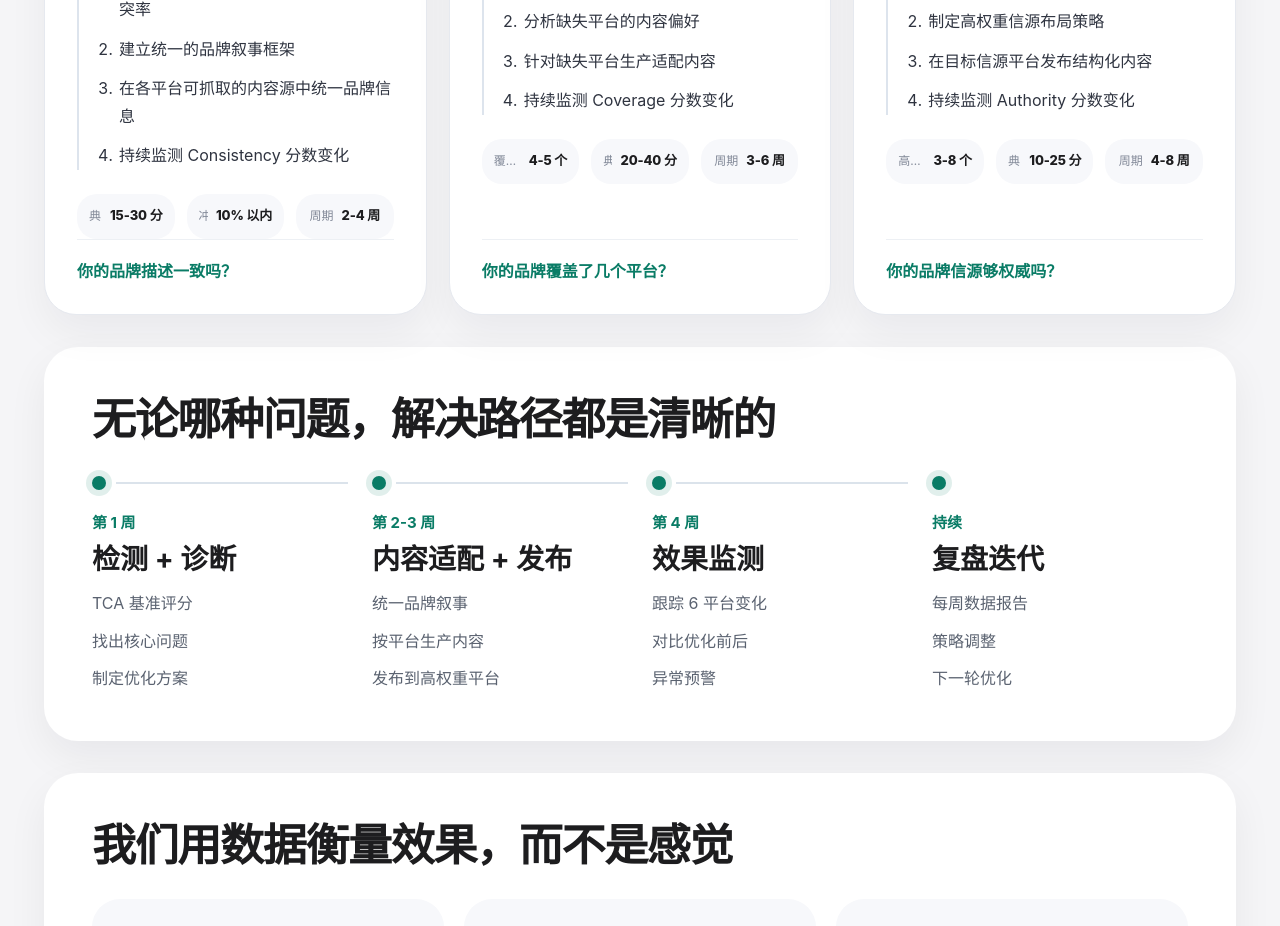
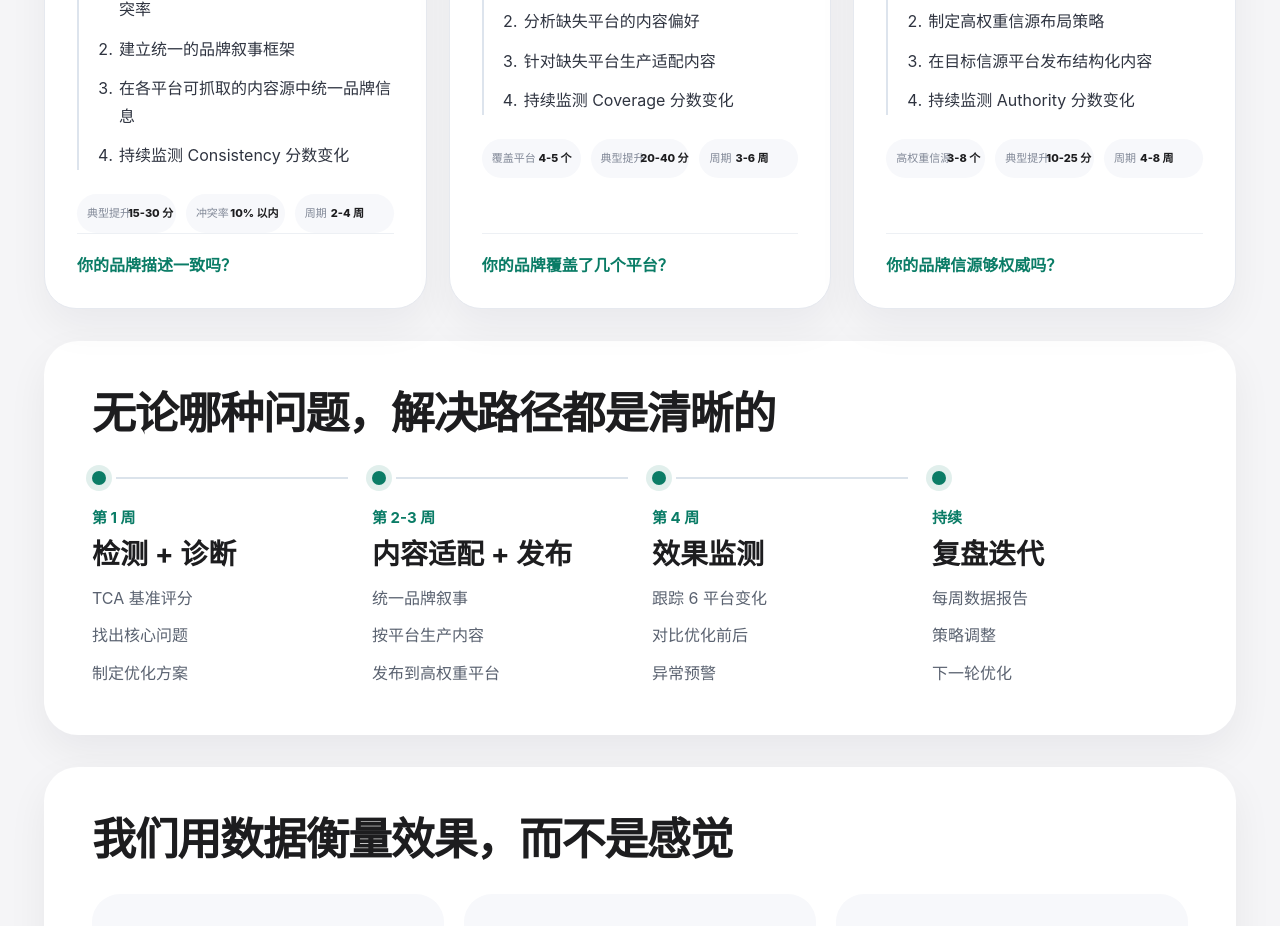
Before and after one commit to DONGLUOJI/mgeo-mvp, a Next.js app: page /cases in a window 1280 px wide. Shown: the part 820-1746 px from the top of the page. Built offline with nearby package versions, Linux system fonts and the light colour scheme; no server answers.

Commit message:
fix: make cases metric text visible

```diff
--- a/src/app/cases/page.tsx
+++ b/src/app/cases/page.tsx
@@ -381,39 +381,39 @@ const styles: Record<string, React.CSSProperties> = {
   metricsGrid: {
     display: "grid",
     gridTemplateColumns: "repeat(3, minmax(0, 1fr))",
-    gap: 12,
+    gap: 10,
     marginTop: 24,
   },
   metricCard: {
     background: "#f7f8fb",
     borderRadius: 20,
-    padding: "14px 12px",
+    padding: "12px 10px",
     minHeight: 0,
     display: "flex",
     alignItems: "center",
-    justifyContent: "center",
-    gap: 8,
+    justifyContent: "flex-start",
+    gap: 4,
     minWidth: 0,
-    overflow: "hidden",
+    overflow: "visible",
   },
   metricLabel: {
     color: "#818897",
-    fontSize: 12,
+    fontSize: 11,
     lineHeight: 1.4,
     whiteSpace: "nowrap",
     flexShrink: 1,
     minWidth: 0,
-    overflow: "hidden",
-    textOverflow: "ellipsis",
+    letterSpacing: 0,
   },
   metricValue: {
     color: "#1d1d1f",
-    fontSize: 13,
+    fontSize: 11,
     fontWeight: 800,
     lineHeight: 1.2,
-    letterSpacing: "-0.01em",
+    letterSpacing: 0,
     whiteSpace: "nowrap",
-    flexShrink: 0,
+    flexShrink: 1,
+    minWidth: 0,
   },
   sceneCta: {
     display: "inline-flex",
```
